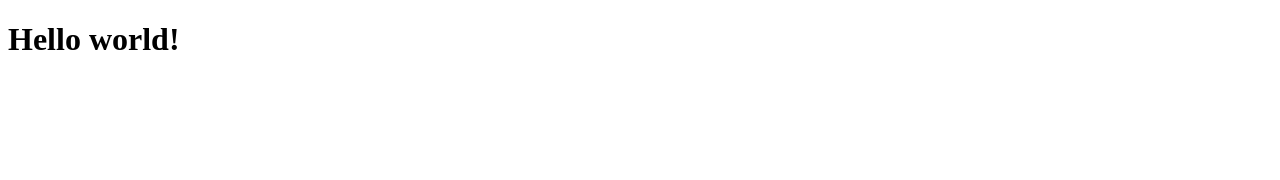
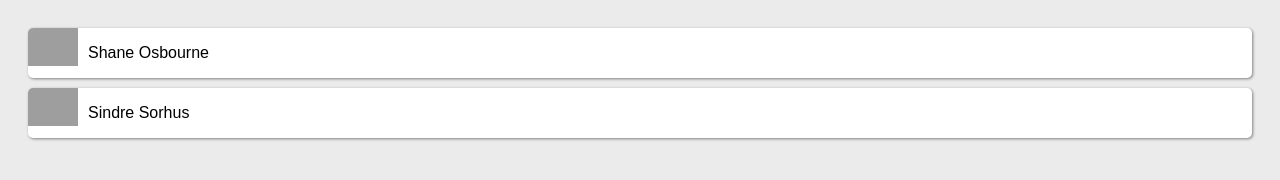
Before and after one commit to shakyShane/egghead-preact-up-and-running, a Preact app: page / in a window 1280 px wide. Built offline with nearby package versions, Linux system fonts and the light colour scheme; grey boxes are pictures that could not be loaded.

Commit message:
Functional Components in Preact

```diff
--- a/src/components/App.js
+++ b/src/components/App.js
@@ -1,11 +1,25 @@
 import { h } from 'preact';
+import User from './User';
 
-export function App () {
-    return (
-        <div class="app">
-            <h1>Hello world!</h1>
-        </div>
-    );
+const users = [
+  {
+    image: 'https://avatars0.githubusercontent.com/u/1643522?v=3',
+    name: 'Shane Osbourne'
+  },
+  {
+    image: 'https://avatars2.githubusercontent.com/u/170270?v=3',
+    name: 'Sindre Sorhus'
+  }
+]
+
+export function App() {
+  return (
+    <div class="app">
+      {users.map(user =>
+          <User image={user.image} name={user.name} key={user.name}/>
+      )}
+    </div>
+  );
 }
 
 export default App;
--- /dev/null
+++ b/src/components/User.js
@@ -0,0 +1,14 @@
+import { h } from 'preact';
+
+export function User(props) {
+  return (
+    <div class="user">
+      <figure class="user__image">
+        <img src={props.image} />
+      </figure>
+      <p class="user__name">{props.name}</p>
+    </div>
+  );
+}
+
+export default User;
--- a/src/index.html
+++ b/src/index.html
@@ -6,6 +6,37 @@
           content="width=device-width, user-scalable=no, initial-scale=1.0, maximum-scale=1.0, minimum-scale=1.0">
     <meta http-equiv="X-UA-Compatible" content="ie=edge">
     <title>Document</title>
+    <style>
+        body {
+            max-width: 100%;
+            background: #ebebeb;
+            font-family: sans-serif;
+            padding: 20px;
+        }
+        figure {
+            margin: 0;
+            padding: 0;
+            font-size: 0;
+        }
+        .user {
+            width: 100%;
+            display: flex;
+            background: white;
+            box-shadow: 1px 1px 3px grey;
+            border-radius: 5px;
+            overflow: hidden;
+        }
+        .user + .user {
+            margin-top: 10px;
+        }
+        .user__image {
+            width: 50px;
+            margin-right: 10px;
+        }
+        img {
+            max-width: 100%;
+        }
+    </style>
 </head>
 <body>
 <main></main>
```
